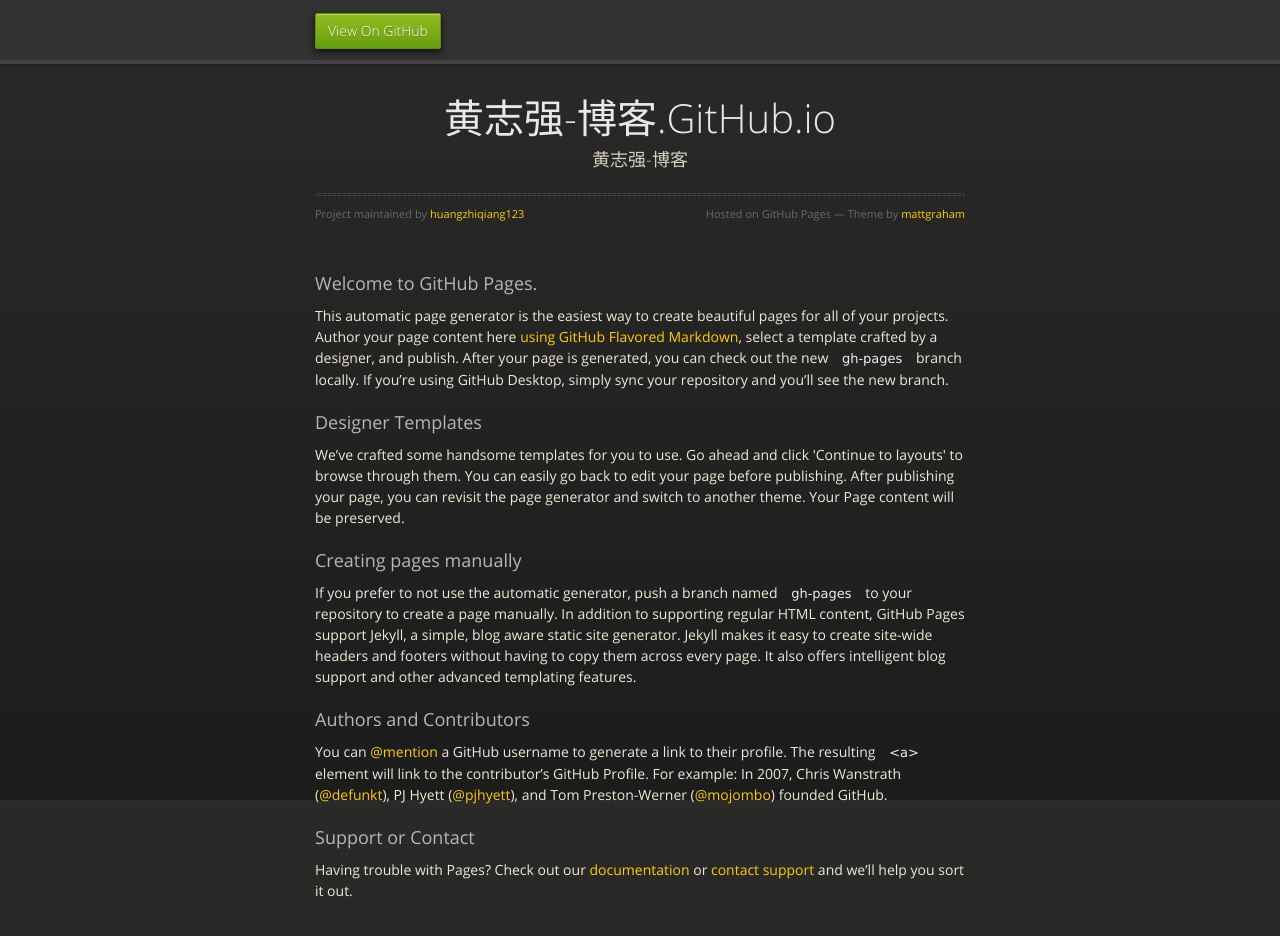
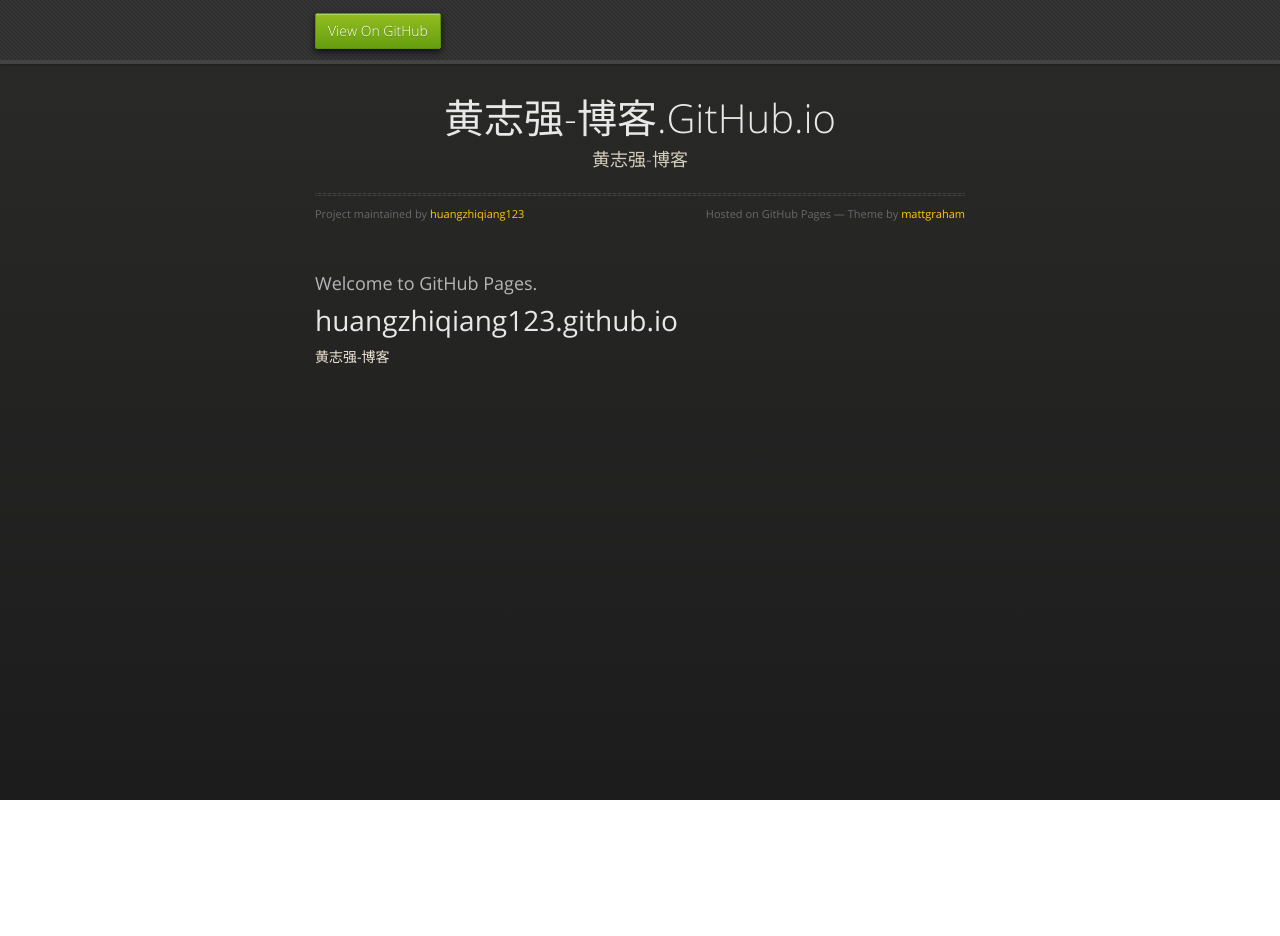
Before and after one commit to huangzhiqiang123/huangzhiqiang123.github.io, a plain HTML site: page index.html in a window 1280 px wide. After the commit the page ends 800 px from the top, so only its background shows below. Drawn offline with nearby package versions, Linux system fonts and the light colour scheme.

Commit message:
Replace master branch with page content via GitHub

```diff
--- a/index.html
+++ b/index.html
@@ -38,27 +38,10 @@
         <h3>
 <a id="welcome-to-github-pages" class="anchor" href="#welcome-to-github-pages" aria-hidden="true"><span class="octicon octicon-link"></span></a>Welcome to GitHub Pages.</h3>
 
-<p>This automatic page generator is the easiest way to create beautiful pages for all of your projects. Author your page content here <a href="https://guides.github.com/features/mastering-markdown/">using GitHub Flavored Markdown</a>, select a template crafted by a designer, and publish. After your page is generated, you can check out the new <code>gh-pages</code> branch locally. If you’re using GitHub Desktop, simply sync your repository and you’ll see the new branch.</p>
+<h1>
+<a id="huangzhiqiang123githubio" class="anchor" href="#huangzhiqiang123githubio" aria-hidden="true"><span class="octicon octicon-link"></span></a>huangzhiqiang123.github.io</h1>
 
-<h3>
-<a id="designer-templates" class="anchor" href="#designer-templates" aria-hidden="true"><span class="octicon octicon-link"></span></a>Designer Templates</h3>
-
-<p>We’ve crafted some handsome templates for you to use. Go ahead and click 'Continue to layouts' to browse through them. You can easily go back to edit your page before publishing. After publishing your page, you can revisit the page generator and switch to another theme. Your Page content will be preserved.</p>
-
-<h3>
-<a id="creating-pages-manually" class="anchor" href="#creating-pages-manually" aria-hidden="true"><span class="octicon octicon-link"></span></a>Creating pages manually</h3>
-
-<p>If you prefer to not use the automatic generator, push a branch named <code>gh-pages</code> to your repository to create a page manually. In addition to supporting regular HTML content, GitHub Pages support Jekyll, a simple, blog aware static site generator. Jekyll makes it easy to create site-wide headers and footers without having to copy them across every page. It also offers intelligent blog support and other advanced templating features.</p>
-
-<h3>
-<a id="authors-and-contributors" class="anchor" href="#authors-and-contributors" aria-hidden="true"><span class="octicon octicon-link"></span></a>Authors and Contributors</h3>
-
-<p>You can <a href="https://github.com/blog/821" class="user-mention">@mention</a> a GitHub username to generate a link to their profile. The resulting <code>&lt;a&gt;</code> element will link to the contributor’s GitHub Profile. For example: In 2007, Chris Wanstrath (<a href="https://github.com/defunkt" class="user-mention">@defunkt</a>), PJ Hyett (<a href="https://github.com/pjhyett" class="user-mention">@pjhyett</a>), and Tom Preston-Werner (<a href="https://github.com/mojombo" class="user-mention">@mojombo</a>) founded GitHub.</p>
-
-<h3>
-<a id="support-or-contact" class="anchor" href="#support-or-contact" aria-hidden="true"><span class="octicon octicon-link"></span></a>Support or Contact</h3>
-
-<p>Having trouble with Pages? Check out our <a href="https://help.github.com/pages">documentation</a> or <a href="https://github.com/contact">contact support</a> and we’ll help you sort it out.</p>
+<p>黄志强-博客</p>
       </section>
 
     </div>
```
Also changed, not shown: params.json (+1 -1 lines).
